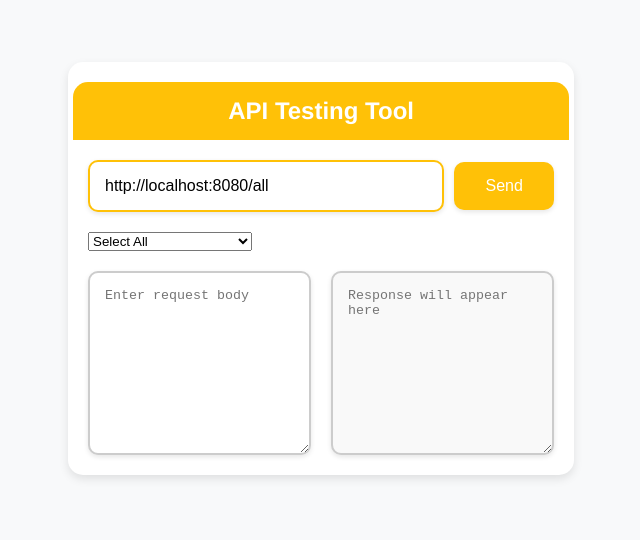
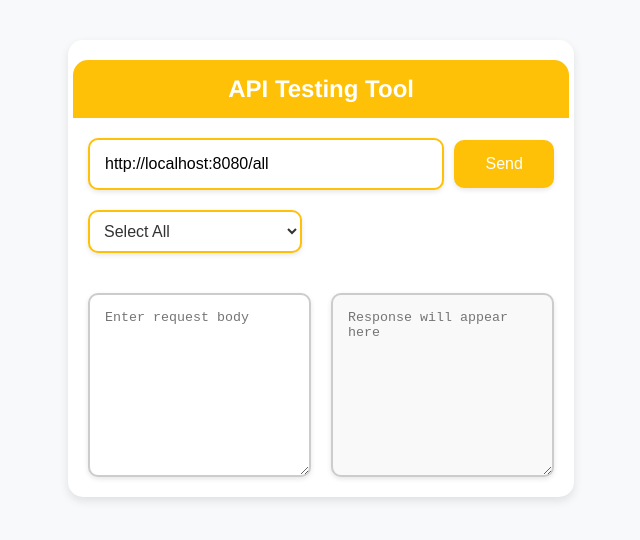
Before and after one commit to khajastark/mapping-service-ui, a React (Create React App) app: page / in a window 1280 px wide. Shown: the part 132-672 px from the top of the page, without its empty margins (333-973 px from the left). Built offline with nearby package versions, Linux system fonts and the light colour scheme; the HTML template or start-up script is replaced by a standard one.

Commit message:
Update App.css

```diff
--- a/src/App.css
+++ b/src/App.css
@@ -81,9 +81,15 @@ body {
   box-shadow: 0 2px 5px rgba(0, 0, 0, 0.1);
 }
 
-.send-button:hover {
-  background-color: #ffca28;
+.send-button:active {
+  transform: scale(0.95);
+  background-color: #ffb300; /* Slightly darker yellow */
 }
+
+.send-button:focus {
+  outline: none;
+}
+
 
 .options {
   display: flex;
@@ -209,3 +215,24 @@ body {
 .close-button:hover {
   background-color: #ffca28;
 }
+
+.mode-container {
+  margin-bottom: 20px;
+}
+
+.mode-dropdown {
+  padding: 10px;
+  border: 2px solid #ffc107;
+  border-radius: 10px;
+  font-size: 16px;
+  color: #333;
+  background-color: white;
+  cursor: pointer;
+  box-shadow: 0 2px 5px rgba(0, 0, 0, 0.1);
+  outline: none;
+}
+
+.mode-dropdown:focus,
+.mode-dropdown:hover {
+  border-color: #ffca28;
+}
```
